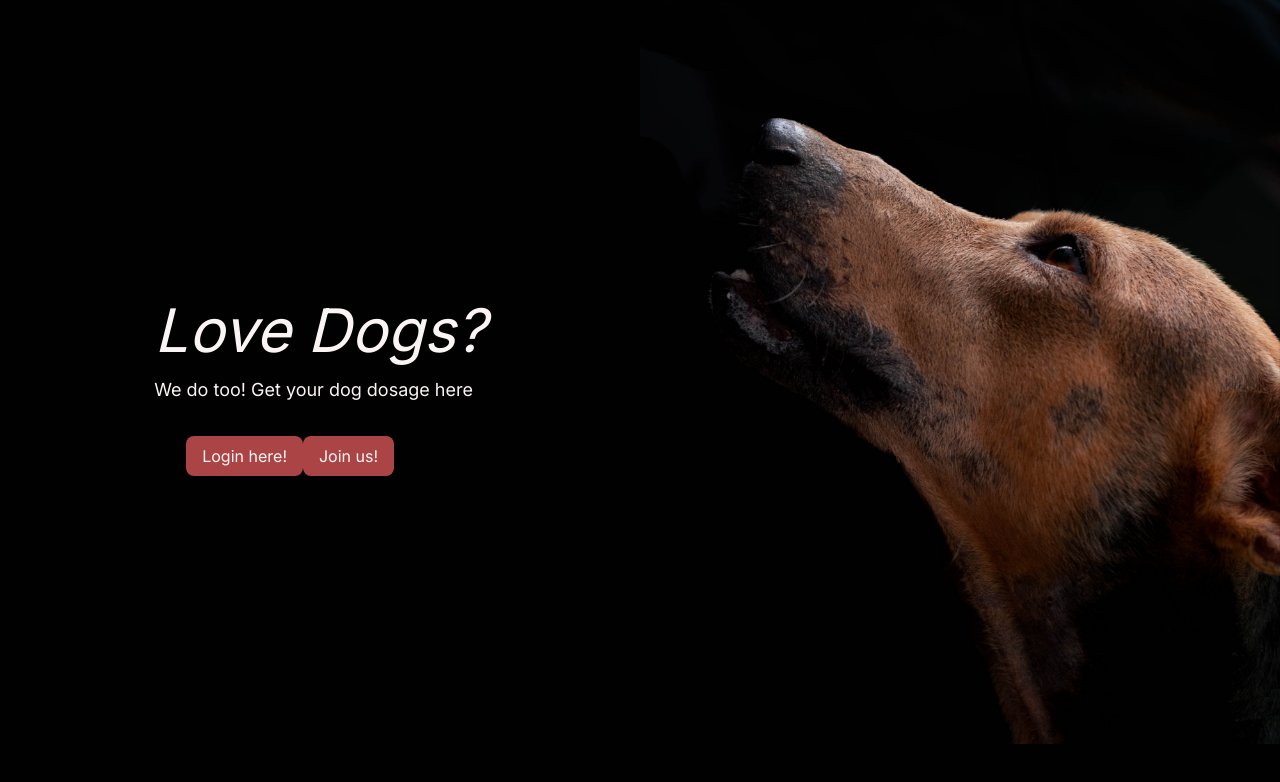
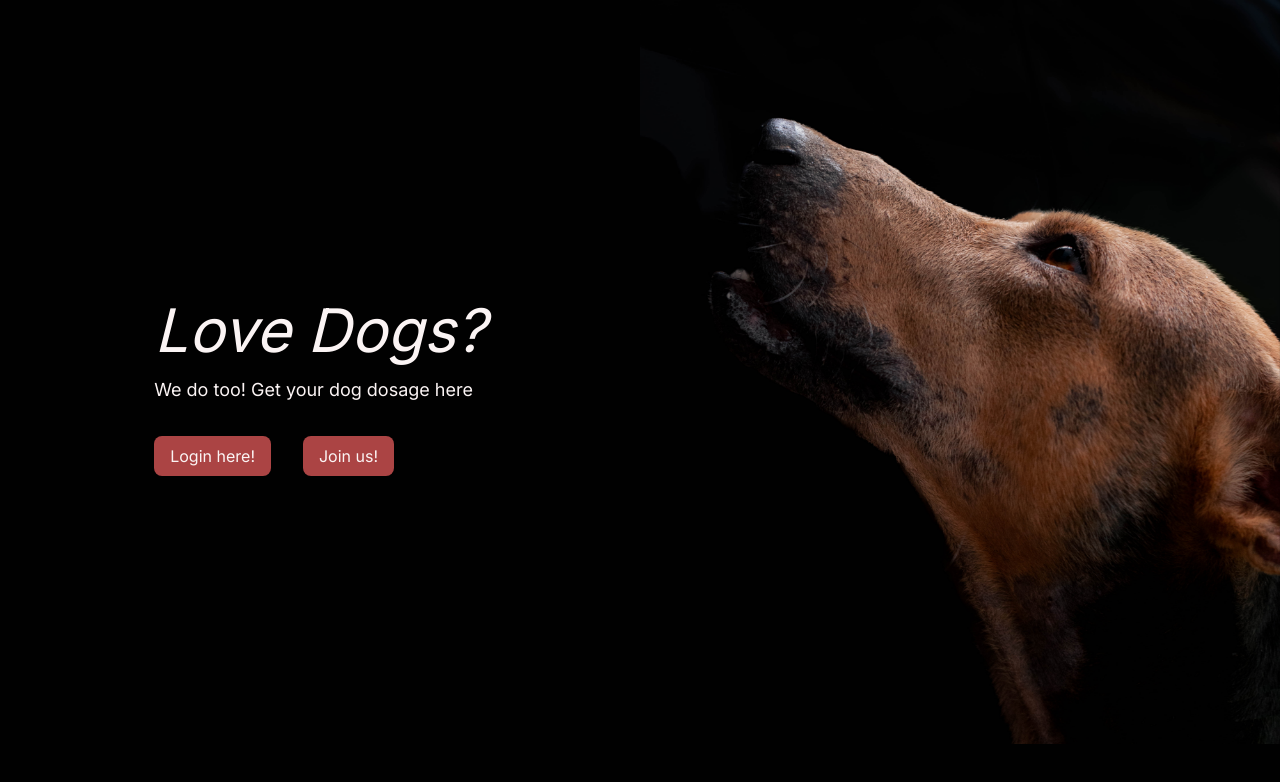
Before and after one commit to hny-codes/pawfic-pictures, a Next.js app: page / in a window 1280 px wide. Shown: the top 782 px of the page. Built offline with nearby package versions, Linux system fonts and the light colour scheme; no server answers.

Commit message:
Fix margins

```diff
--- a/src/app/page.tsx
+++ b/src/app/page.tsx
@@ -17,12 +17,12 @@ export default function Home() {
             We do too! Get your dog dosage here
           </h2>
           <Link href={'/login'}>
-            <button className='mt-8 ml-8 bg-[--clr-primary-01] px-4 py-2 rounded-lg hover:opacity-80 transition'>
+            <button className='mt-8 bg-[--clr-primary-01] px-4 py-2 rounded-lg hover:opacity-80 transition'>
               Login here!
             </button>
           </Link>
           <Link href={'/create'}>
-            <button className='mt-8 bg-[--clr-primary-01] px-4 py-2 rounded-lg hover:opacity-80 transition'>
+            <button className='mt-8 ml-8 bg-[--clr-primary-01] px-4 py-2 rounded-lg hover:opacity-80 transition'>
               Join us!
             </button>
           </Link>
```
